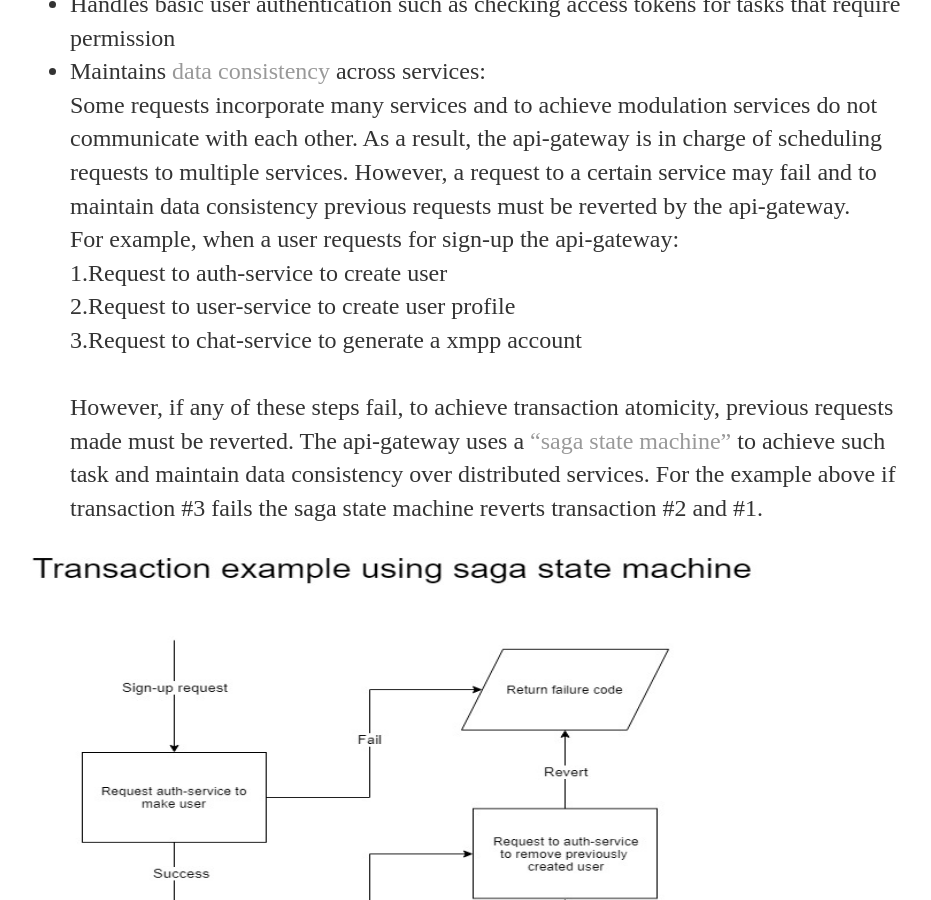
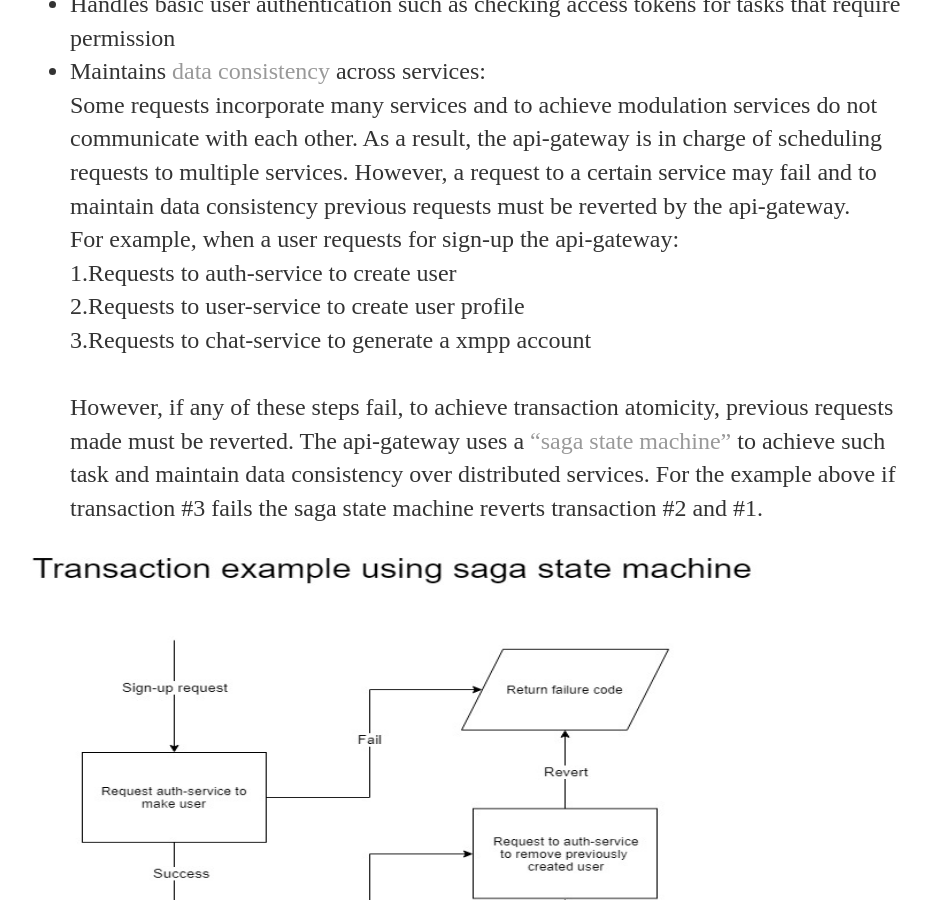
Before and after one commit to jcho7022/jcho7022.github.io, a Jekyll site: the page built from projects/float/index.html, in a window 1280 px wide and 900 px high, scrolled down 2474 px. Shown: the whole window, without its empty margins (162-1093 px from the left). Built offline with Jekyll 4.4.1, drawn with Linux system fonts in a browser that asks for light colours.

Commit message:
Update index.html

```diff
--- a/projects/float/index.html
+++ b/projects/float/index.html
@@ -35,11 +35,11 @@
 	  data consistency previous requests must be reverted by the api-gateway.<br>
           For example, when a user requests for sign-up the api-gateway:
 	  <br>
-          1.Request to auth-service to create user
+          1.Requests to auth-service to create user
 					<br>
-          2.Request to user-service to create user profile
+          2.Requests to user-service to create user profile
 					<br>
-          3.Request to chat-service to generate a xmpp account
+          3.Requests to chat-service to generate a xmpp account
 					<br><br>
 
           However, if any of these steps fail, to achieve transaction atomicity, previous requests made must be reverted. The api-gateway uses a
```
